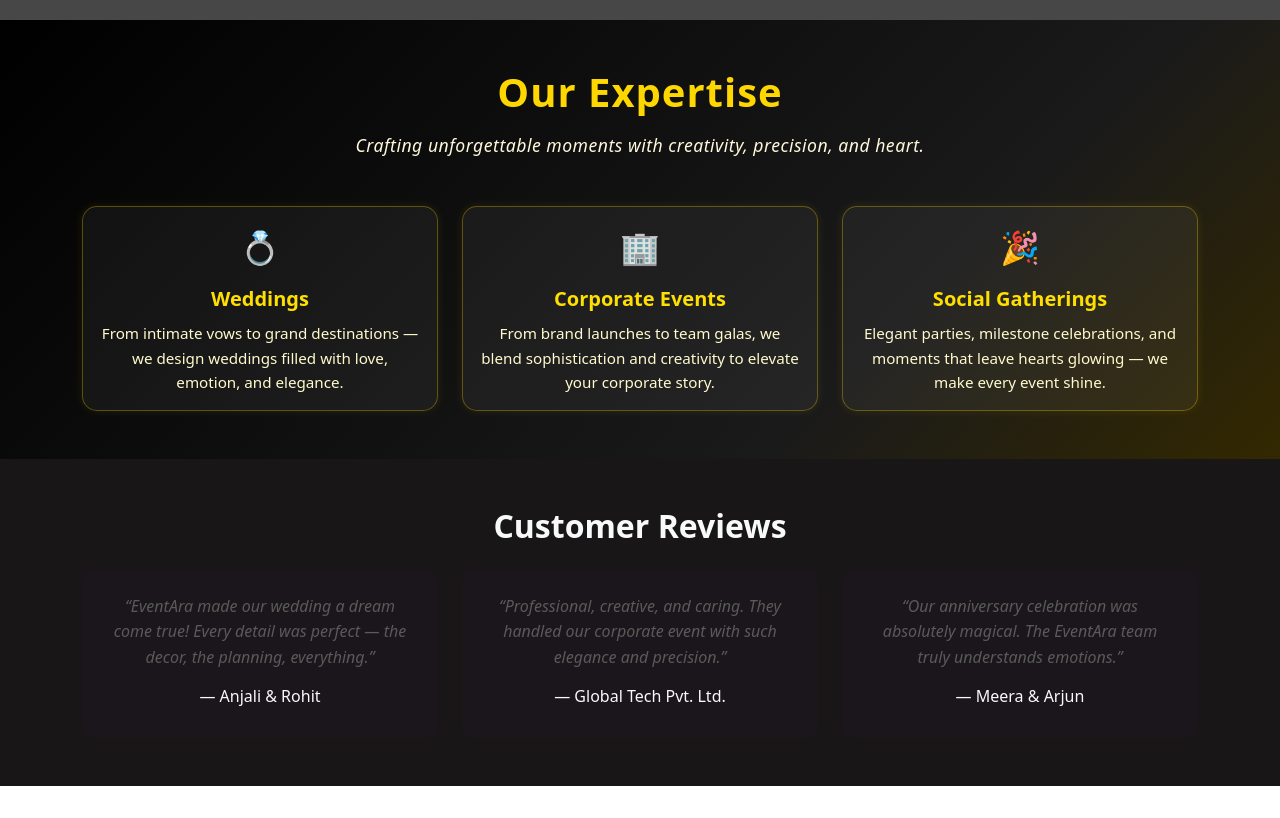
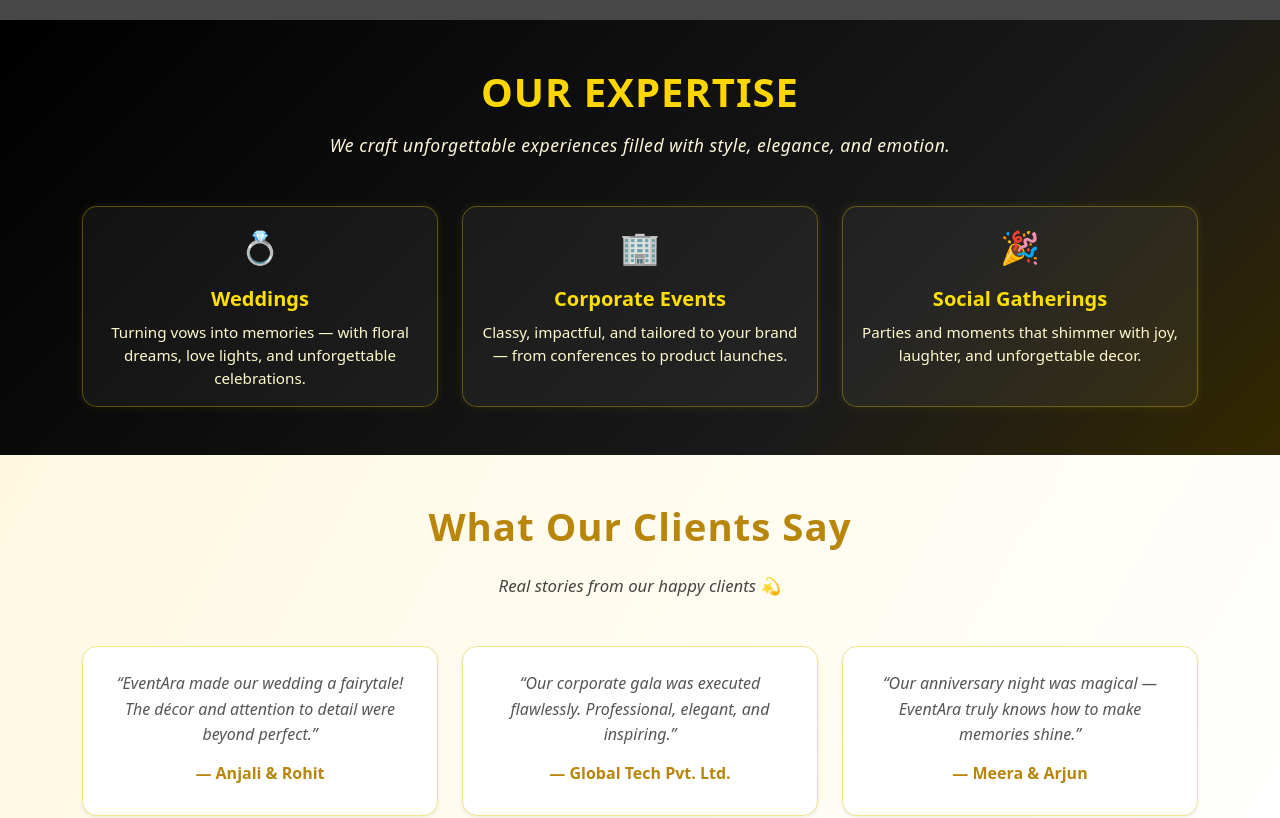
Before and after one commit to josephshaju2002/eventfrontend, a React (Vite) app: page / in a window 1280 px wide. Shown: the part 780-1598 px from the top of the page. Built offline with nearby package versions, Linux system fonts and the light colour scheme; grey boxes are pictures that could not be loaded.

Commit message:
home updated

```diff
--- a/src/Pages/Home.css
+++ b/src/Pages/Home.css
@@ -74,34 +74,7 @@
   line-height: 1.6;
   color: #5a5a58; /* Change this for review text inside each card */
 }
-/* --- Our Works Section --- */
-.work-section {
-  background-color: #000; /* keeps it elegant dark */
-  color: #f8d210; /* ✨ golden yellow text */
-}
-
-.work-section h2 {
-  color: #ffd700; /* bright gold for title */
-  letter-spacing: 1px;
-  margin-bottom: 2rem;
-}
-
-.work-card {
-  background-color: rgba(255, 255, 255, 0.05);
-  border: 1px solid rgba(255, 215, 0, 0.3); /* soft gold border */
-  border-radius: 12px;
-  transition: transform 0.3s ease, box-shadow 0.3s ease;
-}
-
-.work-card:hover {
-  transform: translateY(-8px);
-  box-shadow: 0 4px 20px rgba(255, 215, 0, 0.3);
-}
-
-.work-card .card-title {
-  color: #ffdf00; /* gold title */
-  font-weight: 600;
-}
+/
 
 .work-card .card-text {
   color: #fffacd; /* soft cream text */
@@ -126,8 +99,25 @@
   font-size: 1.1rem;
   letter-spacing: 0.5px;
 }
+/* ===== Our Works Section ===== */
+.work-section {
+  background: linear-gradient(135deg, #000000, #1a1a1a 70%, #332800);
+  color: #f8d210;
+}
 
-/* Work cards */
+.work-section h2 {
+  color: #ffd700;
+  font-size: 2.5rem;
+  text-transform: uppercase;
+  letter-spacing: 1px;
+}
+
+.work-section .subtitle {
+  color: #fff8dc;
+  font-style: italic;
+  font-size: 1.1rem;
+}
+
 .work-card {
   background-color: rgba(255, 255, 255, 0.05);
   border: 1px solid rgba(255, 215, 0, 0.3);
@@ -139,7 +129,6 @@
 .work-card:hover {
   transform: translateY(-10px) scale(1.03);
   box-shadow: 0 0 25px rgba(255, 215, 0, 0.4);
-  background-color: rgba(255, 255, 255, 0.08);
 }
 
 .work-card .icon {
@@ -161,5 +150,142 @@
 .work-card .card-text {
   color: #fffacd;
   font-size: 0.95rem;
+}
+
+/* ===== Customer Reviews Section ===== */
+.reviews-section {
+  background: linear-gradient(120deg, #fff8e1, #fff);
+  color: #333;
+}
+
+.reviews-section h2 {
+  color: #b8860b;
+  font-size: 2.4rem;
+  letter-spacing: 1px;
+}
+
+.review-subtitle {
+  color: #444;
+  font-style: italic;
+  font-size: 1.05rem;
+}
+
+.review-card {
+  background-color: #ffffff;
+  border-radius: 15px;
+  border: 1px solid #f0e68c;
+  transition: all 0.3s ease;
+}
+
+.review-card:hover {
+  transform: translateY(-6px);
+  box-shadow: 0 5px 20px rgba(218, 165, 32, 0.2);
+}
+
+.review-text {
+  font-style: italic;
+  color: #555;
+  font-size: 1rem;
   line-height: 1.6;
 }
+
+.text-gold {
+  color: #b8860b;
+  font-weight: 600;
+}
+
+
+/* ===== Our Works Section ===== */
+.work-section {
+  background: linear-gradient(135deg, #000000, #1a1a1a 70%, #332800);
+  color: #f8d210;
+}
+
+.work-section h2 {
+  color: #ffd700;
+  font-size: 2.5rem;
+  text-transform: uppercase;
+  letter-spacing: 1px;
+}
+
+.work-section .subtitle {
+  color: #fff8dc;
+  font-style: italic;
+  font-size: 1.1rem;
+}
+
+.work-card {
+  background-color: rgba(255, 255, 255, 0.05);
+  border: 1px solid rgba(255, 215, 0, 0.3);
+  border-radius: 15px;
+  transition: all 0.4s ease;
+  box-shadow: 0 0 10px rgba(255, 215, 0, 0.1);
+}
+
+.work-card:hover {
+  transform: translateY(-10px) scale(1.03);
+  box-shadow: 0 0 25px rgba(255, 215, 0, 0.4);
+}
+
+.work-card .icon {
+  font-size: 2rem;
+  color: #ffd700;
+  transition: transform 0.3s ease;
+}
+
+.work-card:hover .icon {
+  transform: scale(1.2) rotate(5deg);
+}
+
+.work-card .card-title {
+  color: #ffdf00;
+  font-weight: 600;
+  margin-bottom: 10px;
+}
+
+.work-card .card-text {
+  color: #fffacd;
+  font-size: 0.95rem;
+}
+
+/* ===== Customer Reviews Section ===== */
+.reviews-section {
+  background: linear-gradient(120deg, #fff8e1, #fff);
+  color: #333;
+}
+
+.reviews-section h2 {
+  color: #b8860b;
+  font-size: 2.4rem;
+  letter-spacing: 1px;
+}
+
+.review-subtitle {
+  color: #444;
+  font-style: italic;
+  font-size: 1.05rem;
+}
+
+.review-card {
+  background-color: #ffffff;
+  border-radius: 15px;
+  border: 1px solid #f0e68c;
+  transition: all 0.3s ease;
+}
+
+.review-card:hover {
+  transform: translateY(-6px);
+  box-shadow: 0 5px 20px rgba(218, 165, 32, 0.2);
+}
+
+.review-text {
+  font-style: italic;
+  color: #555;
+  font-size: 1rem;
+  line-height: 1.6;
+}
+
+.text-gold {
+  color: #b8860b;
+  font-weight: 600;
+}
--- a/src/Pages/Home.jsx
+++ b/src/Pages/Home.jsx
@@ -17,13 +17,12 @@ const Home = () => {
         </div>
       </section>
 
-      {/* Our Work Section */}
-     {/* Work Section */}
+ {/* ===== Our Works Section ===== */}
 <section id="work" className="work-section py-5 text-light text-center">
   <div className="container">
     <h2 className="fw-bold mb-3">Our Expertise</h2>
     <p className="subtitle mb-5">
-      Crafting unforgettable moments with creativity, precision, and heart.
+      We craft unforgettable experiences filled with style, elegance, and emotion.
     </p>
 
     <div className="row g-4">
@@ -33,7 +32,7 @@ const Home = () => {
             <div className="icon mb-3">💍</div>
             <h5 className="card-title">Weddings</h5>
             <p className="card-text">
-              From intimate vows to grand destinations — we design weddings filled with love, emotion, and elegance.
+              Turning vows into memories — with floral dreams, love lights, and unforgettable celebrations.
             </p>
           </div>
         </div>
@@ -45,7 +44,7 @@ const Home = () => {
             <div className="icon mb-3">🏢</div>
             <h5 className="card-title">Corporate Events</h5>
             <p className="card-text">
-              From brand launches to team galas, we blend sophistication and creativity to elevate your corporate story.
+              Classy, impactful, and tailored to your brand — from conferences to product launches.
             </p>
           </div>
         </div>
@@ -57,7 +56,7 @@ const Home = () => {
             <div className="icon mb-3">🎉</div>
             <h5 className="card-title">Social Gatherings</h5>
             <p className="card-text">
-              Elegant parties, milestone celebrations, and moments that leave hearts glowing — we make every event shine.
+              Parties and moments that shimmer with joy, laughter, and unforgettable decor.
             </p>
           </div>
         </div>
@@ -66,34 +65,37 @@ const Home = () => {
   </div>
 </section>
 
+{/* ===== Customer Reviews Section ===== */}
+<section id="reviews" className="reviews-section py-5 text-center text-dark">
+  <div className="container">
+    <h2 className="fw-bold mb-4">What Our Clients Say</h2>
+    <p className="review-subtitle mb-5">Real stories from our happy clients 💫</p>
 
-      {/* Customer Reviews Section */}
-      <section id="reviews" className="reviews-section py-5 text-center text-light">
-        <div className="container">
-          <h2 className="fw-bold mb-4">Customer Reviews</h2>
     <div className="row g-4">
       <div className="col-md-4">
-              <div className="review-card p-4 h-100">
+        <div className="review-card p-4 h-100 shadow-sm">
           <p className="review-text">
-                  “EventAra made our wedding a dream come true! Every detail was perfect — the decor, the planning, everything.”
+            “EventAra made our wedding a fairytale! The décor and attention to detail were beyond perfect.”
           </p>
-                <h6 className="mt-3">— Anjali & Rohit</h6>
+          <h6 className="mt-3 text-gold">— Anjali & Rohit</h6>
         </div>
       </div>
+
       <div className="col-md-4">
-              <div className="review-card p-4 h-100">
+        <div className="review-card p-4 h-100 shadow-sm">
           <p className="review-text">
-                  “Professional, creative, and caring. They handled our corporate event with such elegance and precision.”
+            “Our corporate gala was executed flawlessly. Professional, elegant, and inspiring.”
           </p>
-                <h6 className="mt-3">— Global Tech Pvt. Ltd.</h6>
+          <h6 className="mt-3 text-gold">— Global Tech Pvt. Ltd.</h6>
         </div>
       </div>
+
       <div className="col-md-4">
-              <div className="review-card p-4 h-100">
+        <div className="review-card p-4 h-100 shadow-sm">
           <p className="review-text">
-                  “Our anniversary celebration was absolutely magical. The EventAra team truly understands emotions.”
+            “Our anniversary night was magical — EventAra truly knows how to make memories shine.”
           </p>
-                <h6 className="mt-3">— Meera & Arjun</h6>
+          <h6 className="mt-3 text-gold">— Meera & Arjun</h6>
         </div>
       </div>
     </div>
```
Lines whose indentation alone changed are shown as unchanged.
